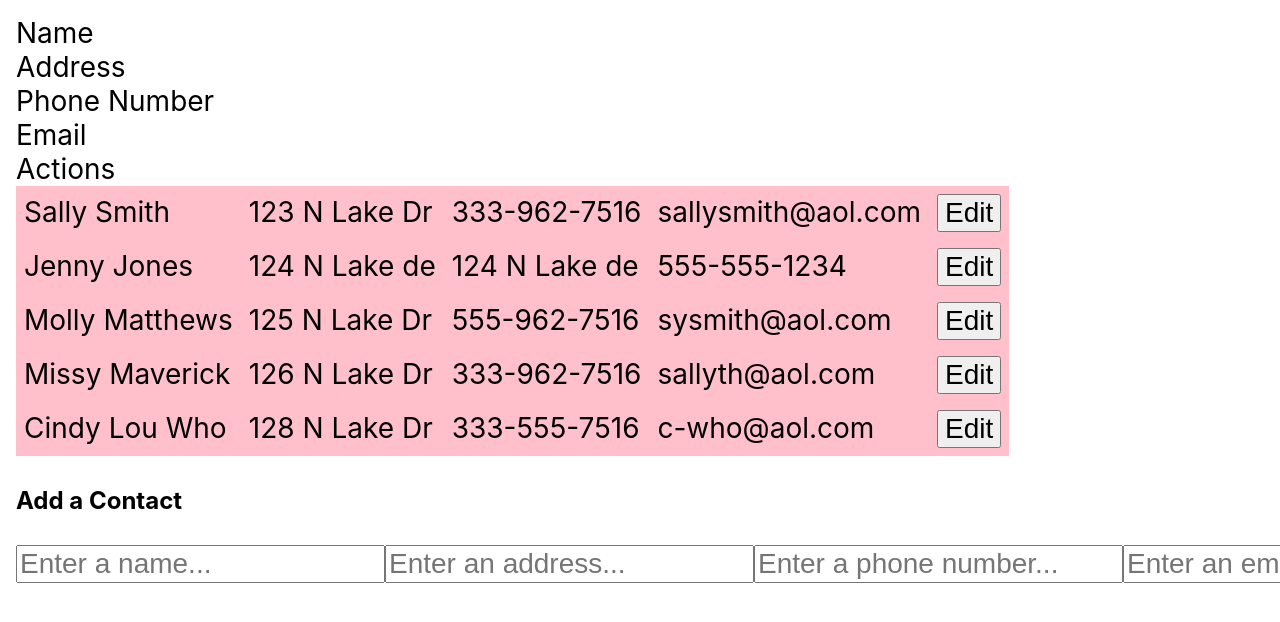
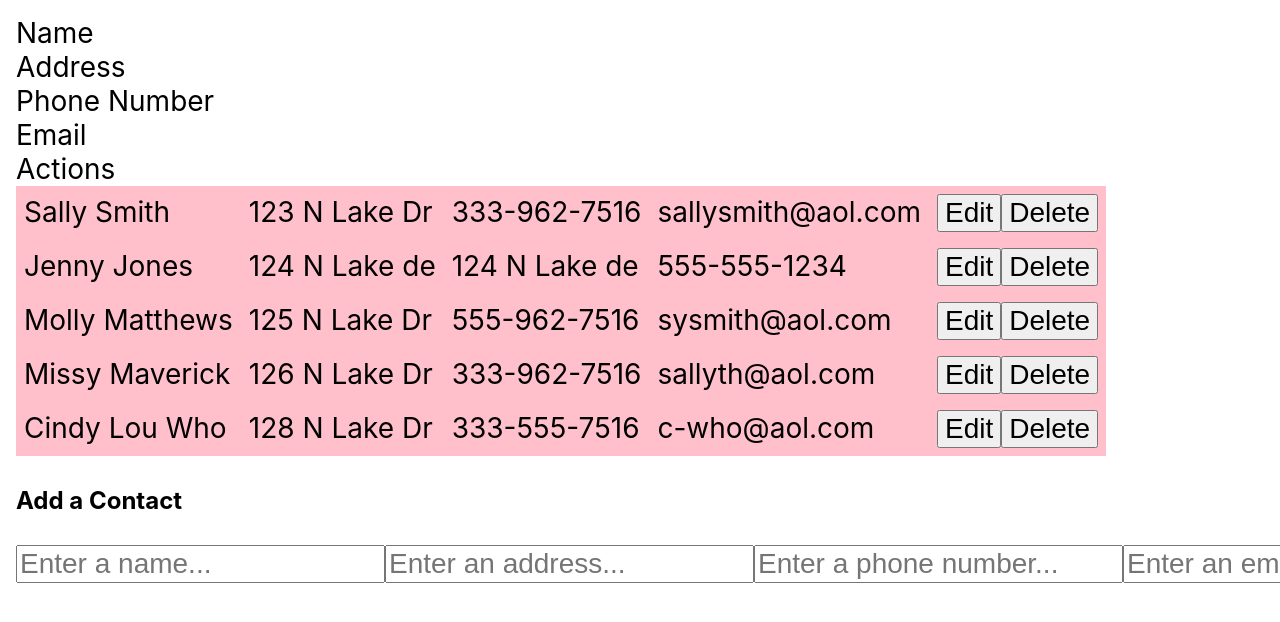
Before and after one commit to sarah-lee-1/Sewing-Club-Tracker-app, a React (Create React App) app: page / in a window 1280 px wide. Shown: the top 622 px of the page. Built offline with nearby package versions, Linux system fonts and the light colour scheme.

Commit message:
Perf: Add Delete button

```diff
--- a/src/App.js
+++ b/src/App.js
@@ -104,6 +104,12 @@ function App() {
 
   const handleDeleteClick = (contactId) => {
     const newContacts = [...contacts];
+
+    const index = contacts.findIndex((contact)=> contact.id === contactId);
+
+    newContacts.splice(index, 1)
+
+    setContacts(newContacts);
   };
 
   return (
@@ -125,9 +131,12 @@ function App() {
               editFormData={editFormData}
               handleEditFormChange={handleEditFormChange}
               handleCancelClick={handleCancelClick}/> ) :
-             ( <ReadOnlyRow contact={contact}
-             handleEditClick={handleEditClick}/> )
-             }
+             ( <ReadOnlyRow
+              contact={contact}
+              handleEditClick={handleEditClick}
+              handleDeleteClick={handleDeleteClick}
+             />
+             )}
            </Fragment>
          ))}
        </body>
--- a/src/components/ReadOnlyRow.js
+++ b/src/components/ReadOnlyRow.js
@@ -1,6 +1,6 @@
 import React from 'react'
 
-const ReadOnlyRow = ({ contact, handleEditClick }) => {
+const ReadOnlyRow = ({ contact, handleEditClick, handleDeleteClick }) => {
     return (
         <tr>
             <td>{contact.fullName}</td>
@@ -12,6 +12,10 @@ const ReadOnlyRow = ({ contact, handleEditClick }) => {
                 type="button"
                 onClick={(event) => handleEditClick(event, contact)}
                 >Edit</button>
+                <button
+                type="button"
+                onClick={()=> handleDeleteClick(contact.id)}
+                >Delete</button>
             </td>
         </tr>
     );
```
